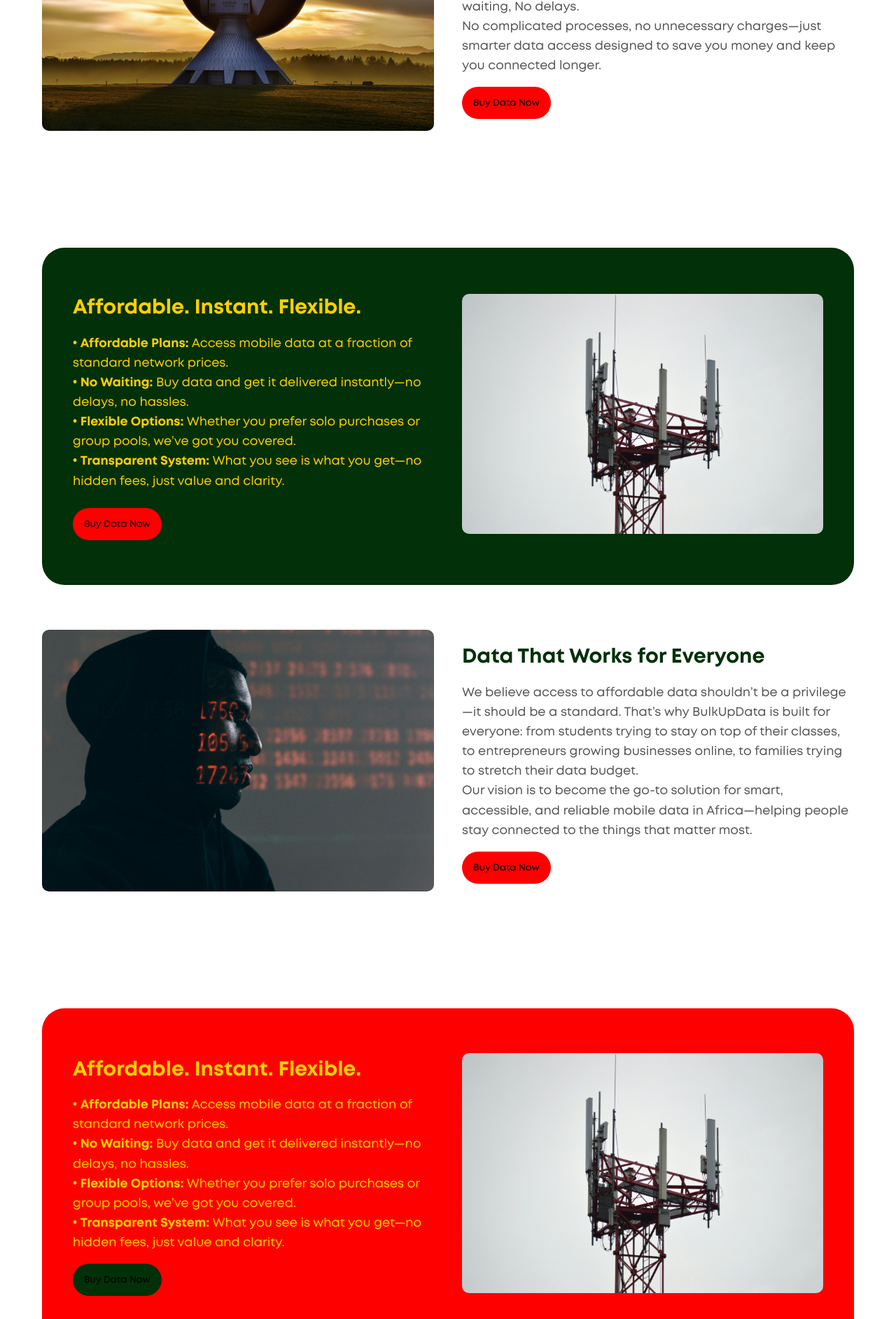
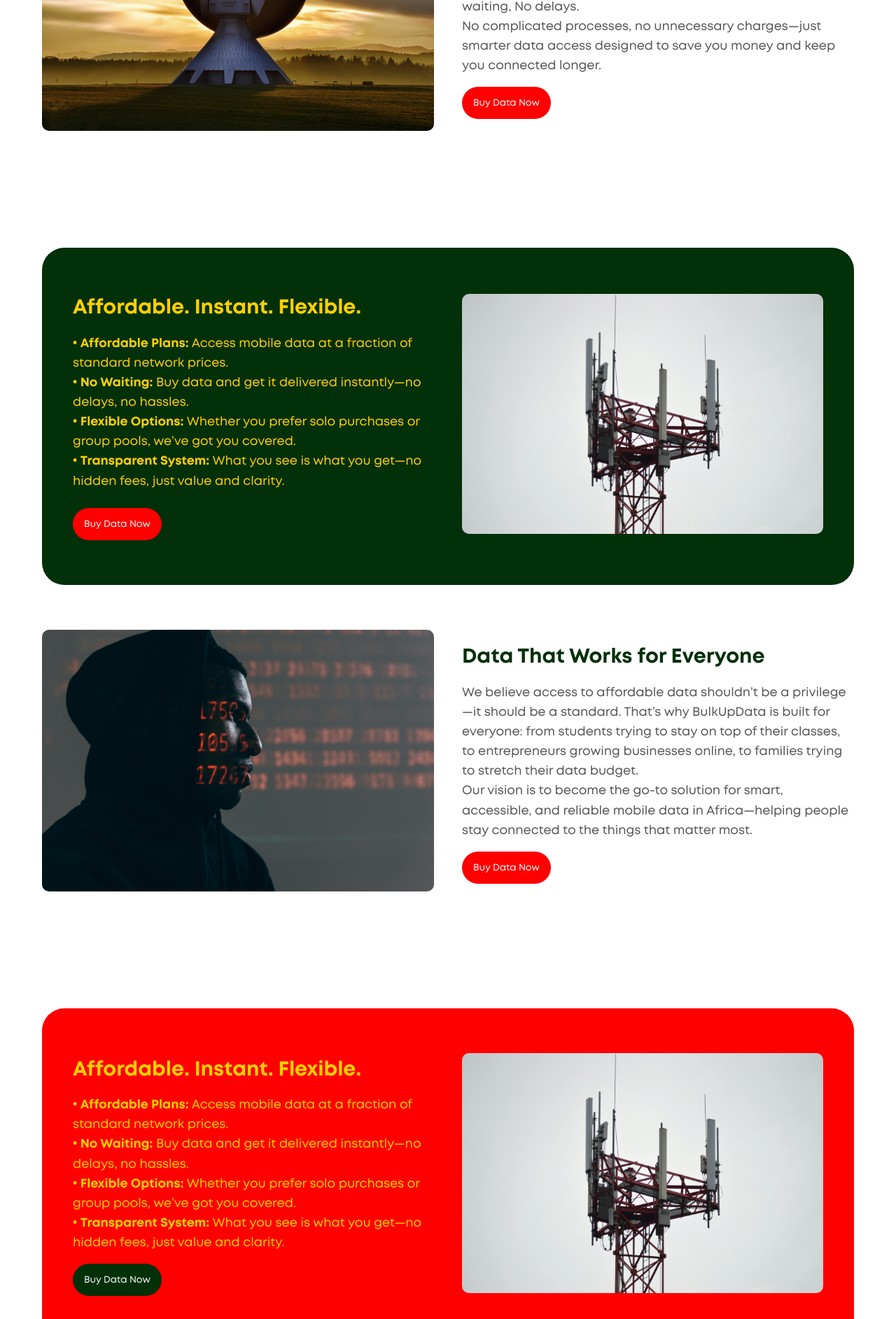
Before and after one commit to Bulkupdata/web, a React (Vite) app: page / in a window 1280 px wide. Shown: the part 1080-2965 px from the top of the page at 70% size. Built offline with nearby package versions, Linux system fonts and the light colour scheme; a web font is replaced by a local one.

Commit message:
first commit

```diff
--- a/src/LandingPage/AboutUs/AboutUs.tsx
+++ b/src/LandingPage/AboutUs/AboutUs.tsx
@@ -49,7 +49,8 @@ const AboutUs: React.FC<AboutUsProps> = () => {
                 borderRadius: 48,
                 border: "none",
                 marginTop: 16,
-                backgroundColor:'red'
+                backgroundColor: "red",
+                color: "white",
               }}
               onClick={handleCtaClick}
             >
@@ -84,14 +85,14 @@ const AboutUs: React.FC<AboutUsProps> = () => {
                 borderRadius: 48,
                 border: "none",
                 marginTop: 24,
-                backgroundColor:'red'
+                backgroundColor: "red",
+                color: "white",
               }}
               onClick={handleCtaClick}
             >
               Buy Data Now
             </button>
           </div>
-
         </div>
         <div className="about-image">
           <img src={missionImage} alt="Our Mission" />
@@ -126,14 +127,14 @@ const AboutUs: React.FC<AboutUsProps> = () => {
                 borderRadius: 48,
                 border: "none",
                 marginTop: 16,
-                backgroundColor:'red'
+                backgroundColor: "red",
+                color: "white",
               }}
               onClick={handleCtaClick}
             >
               Buy Data Now
             </button>
           </div>
-
         </div>
       </div>
 
@@ -162,14 +163,14 @@ const AboutUs: React.FC<AboutUsProps> = () => {
                 borderRadius: 48,
                 border: "none",
                 marginTop: 16,
-                backgroundColor:'#023009'
+                backgroundColor: "#023009",
+                color: "white",
               }}
               onClick={handleCtaClick}
             >
               Buy Data Now
             </button>
           </div>
-
         </div>
         <div className="about-image">
           <img src={missionImage} alt="Our Mission" />
```
Also changed, not shown: 1 other file (tests, documents, lock files or other folders).
